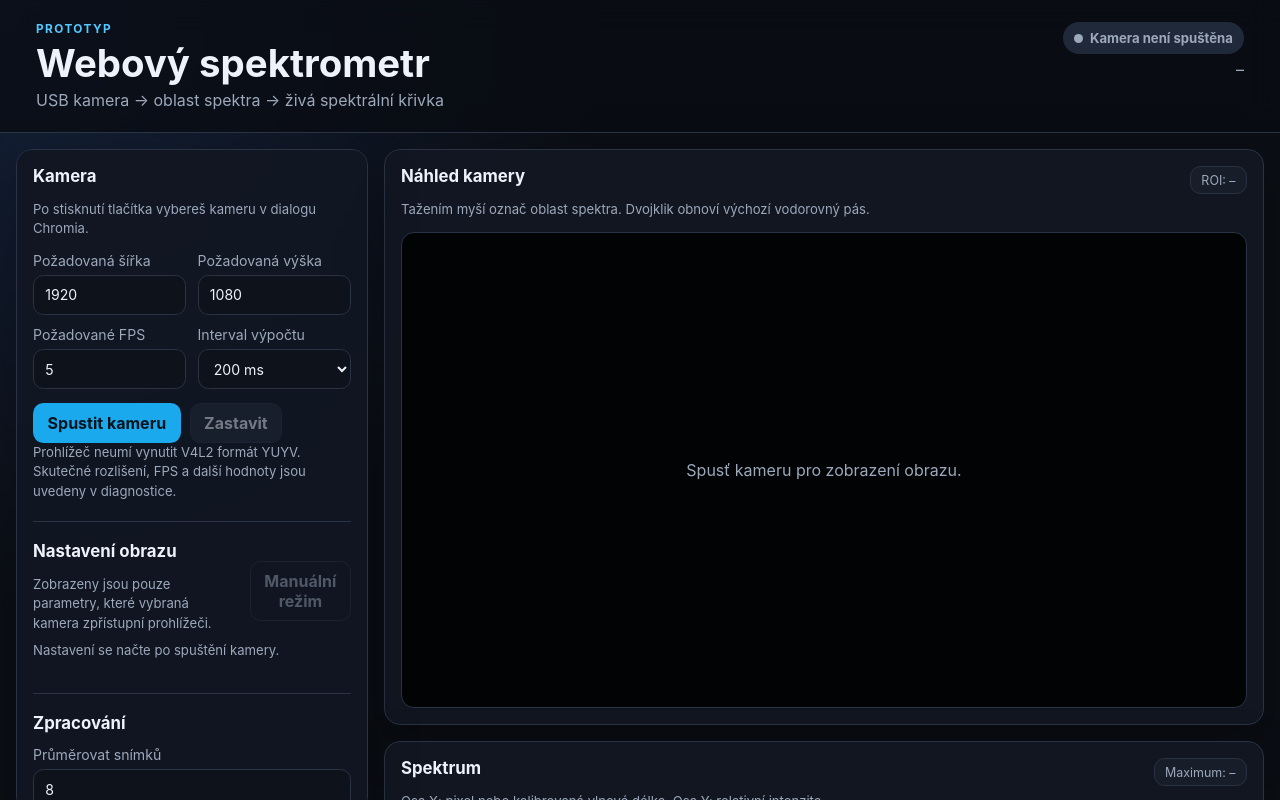
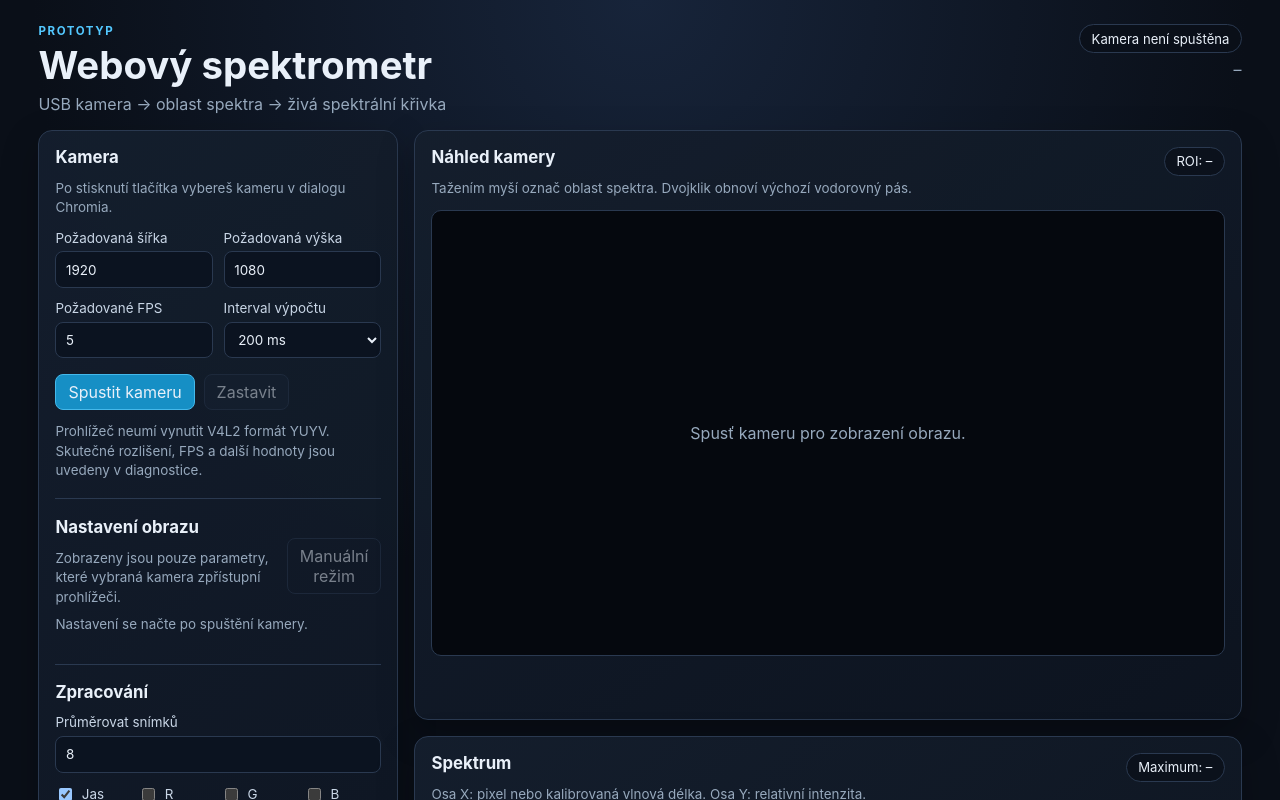
Before and after one commit to triuk/spectrometer, a plain HTML site: page prototype/index.html in a window 1280 px wide. Shown: the top 800 px of the page. Drawn offline with Linux system fonts and the light colour scheme.

Commit message:
Keep prototype controls aligned

```diff
--- a/prototype/styles.css
+++ b/prototype/styles.css
@@ -1,16 +1,16 @@
 :root {
   color-scheme: dark;
-  --background: #0b0e14;
-  --panel: #121722;
-  --panel-soft: #171d29;
-  --border: #2a3344;
-  --text: #eef3fb;
-  --muted: #9ca9bb;
+  --background: #0a0f18;
+  --panel: #121a27;
+  --panel-soft: #172233;
+  --border: #2a3950;
+  --text: #e9f0f9;
+  --muted: #97a9bd;
   --accent: #53c8ff;
-  --accent-strong: #1aa9ec;
-  --danger: #ff6b78;
-  --success: #4fd19f;
-  --shadow: 0 18px 50px rgb(0 0 0 / 0.25);
+  --accent-strong: #168fc5;
+  --danger: #ff7272;
+  --success: #70d89b;
+  --shadow: 0 14px 36px rgb(0 0 0 / 0.25);
   font-family: Inter, ui-sans-serif, system-ui, -apple-system, BlinkMacSystemFont, "Segoe UI", sans-serif;
 }
 
@@ -22,7 +22,9 @@ body {
   margin: 0;
   min-width: 320px;
   min-height: 100vh;
-  background: radial-gradient(circle at top left, #14213a 0, var(--background) 38rem);
+  background:
+    radial-gradient(circle at top, #17243a 0, var(--background) 38rem),
+    var(--background);
   color: var(--text);
 }
 
@@ -32,35 +34,21 @@ select {
   font: inherit;
 }
 
-button,
-select,
-input {
-  min-height: 2.5rem;
-  border: 1px solid var(--border);
-  border-radius: 0.65rem;
+button {
+  cursor: pointer;
 }
 
-input,
-select {
-  width: 100%;
-  padding: 0.55rem 0.7rem;
-  background: #0d121b;
-  color: var(--text);
+button:disabled {
+  cursor: not-allowed;
+  opacity: 0.48;
 }
 
-input:focus,
-select:focus,
-button:focus-visible,
-summary:focus-visible {
-  outline: 2px solid var(--accent);
-  outline-offset: 2px;
-}
-
-label {
-  display: grid;
-  gap: 0.38rem;
-  color: var(--muted);
-  font-size: 0.88rem;
+.app-header {
+  display: flex;
+  justify-content: space-between;
+  gap: 2rem;
+  align-items: flex-start;
+  padding: 1.5rem clamp(1rem, 3vw, 2.5rem) 1rem;
 }
 
 h1,
@@ -71,47 +59,27 @@ p {
 }
 
 h1 {
-  margin-bottom: 0.25rem;
-  font-size: clamp(1.75rem, 3vw, 2.6rem);
+  margin-bottom: 0.35rem;
+  font-size: clamp(1.65rem, 3vw, 2.4rem);
 }
 
 h2 {
-  margin-bottom: 0.85rem;
+  margin-bottom: 0.75rem;
   font-size: 1.05rem;
 }
 
 h3 {
+  margin-bottom: 0.5rem;
   font-size: 0.95rem;
 }
 
-hr {
-  height: 1px;
-  margin: 1.2rem 0;
-  border: 0;
-  background: var(--border);
-}
-
-.app-header {
-  display: flex;
-  justify-content: space-between;
-  gap: 2rem;
-  align-items: flex-start;
-  padding: 1.4rem clamp(1rem, 3vw, 2.25rem);
-  border-bottom: 1px solid var(--border);
-  background: rgb(9 12 18 / 0.78);
-  backdrop-filter: blur(15px);
-  position: sticky;
-  top: 0;
-  z-index: 10;
-}
-
 .eyebrow {
-  margin-bottom: 0.2rem;
+  margin-bottom: 0.25rem;
   color: var(--accent);
-  font-size: 0.74rem;
+  text-transform: uppercase;
+  letter-spacing: 0.14em;
+  font-size: 0.72rem;
   font-weight: 700;
-  letter-spacing: 0.12em;
-  text-transform: uppercase;
 }
 
 .subtitle,
@@ -125,34 +93,55 @@ hr {
 }
 
 .hint {
-  margin-bottom: 0.8rem;
+  margin-bottom: 0.75rem;
+  font-size: 0.84rem;
+  line-height: 1.45;
+}
+
+.status-stack {
+  display: flex;
+  flex-direction: column;
+  align-items: flex-end;
+  gap: 0.35rem;
+  text-align: right;
+}
+
+.status,
+.data-badge {
+  border: 1px solid var(--border);
+  border-radius: 999px;
+  padding: 0.35rem 0.7rem;
+  background: rgb(10 15 24 / 0.75);
   font-size: 0.82rem;
-  line-height: 1.5;
+}
+
+.status-running {
+  border-color: rgb(112 216 155 / 0.65);
+  color: var(--success);
+}
+
+.status-error {
+  border-color: rgb(255 114 114 / 0.65);
+  color: var(--danger);
 }
 
 .app-grid {
   display: grid;
-  grid-template-columns: minmax(17rem, 22rem) minmax(0, 1fr);
+  grid-template-columns: minmax(280px, 360px) minmax(0, 1fr);
   gap: 1rem;
-  max-width: 1800px;
-  margin: 0 auto;
-  padding: 1rem;
+  padding: 0 clamp(1rem, 3vw, 2.5rem) 2rem;
 }
 
 .panel {
   border: 1px solid var(--border);
-  border-radius: 1rem;
-  background: rgb(18 23 34 / 0.94);
+  border-radius: 14px;
+  background: linear-gradient(145deg, rgb(20 30 45 / 0.97), rgb(13 20 31 / 0.97));
   box-shadow: var(--shadow);
 }
 
 .controls-panel {
+  padding: 1rem;
   align-self: start;
-  padding: 1rem;
-  position: sticky;
-  top: 7.5rem;
-  max-height: calc(100vh - 8.5rem);
-  overflow: auto;
 }
 
 .workspace {
@@ -167,168 +156,133 @@ hr {
   padding: 1rem;
 }
 
-.panel-heading-row {
-  display: flex;
-  justify-content: space-between;
-  gap: 1rem;
-  align-items: flex-start;
+hr {
+  border: 0;
+  border-top: 1px solid var(--border);
+  margin: 1.1rem 0;
 }
 
-.inline-control,
+label {
+  display: grid;
+  gap: 0.35rem;
+  margin-bottom: 0.75rem;
+  color: #c9d6e6;
+  font-size: 0.84rem;
+}
+
+input,
+select {
+  width: 100%;
+  min-height: 2.3rem;
+  border: 1px solid var(--border);
+  border-radius: 8px;
+  padding: 0.45rem 0.6rem;
+  background: #0b1320;
+  color: var(--text);
+}
+
+input:focus,
+select:focus,
+button:focus-visible {
+  outline: 2px solid var(--accent);
+  outline-offset: 2px;
+}
+
+.field-grid {
+  display: grid;
+  grid-template-columns: 1fr 1fr;
+  gap: 0 0.65rem;
+}
+
 .button-row {
   display: flex;
   gap: 0.55rem;
-  align-items: stretch;
+  margin: 0.2rem 0 0.75rem;
 }
 
-.button-row {
-  margin-top: 0.85rem;
-}
-
-.button-row.wrap {
+.wrap {
   flex-wrap: wrap;
 }
 
 .button {
-  padding: 0.55rem 0.85rem;
-  border-color: transparent;
-  cursor: pointer;
-  font-weight: 650;
-  transition: transform 120ms ease, background-color 120ms ease, opacity 120ms ease;
-}
-
-.button:hover:not(:disabled) {
-  transform: translateY(-1px);
-}
-
-.button:disabled {
-  cursor: not-allowed;
-  opacity: 0.45;
+  min-height: 2.3rem;
+  border: 1px solid transparent;
+  border-radius: 8px;
+  padding: 0.45rem 0.75rem;
+  color: var(--text);
+  background: var(--panel-soft);
 }
 
 .button.primary {
   background: var(--accent-strong);
-  color: #00131d;
+  border-color: #45b9eb;
 }
 
 .button.secondary {
   border-color: var(--border);
-  background: #20293a;
-  color: var(--text);
 }
 
 .button.ghost {
   border-color: var(--border);
   background: transparent;
-  color: var(--muted);
 }
 
-.field-grid {
-  display: grid;
-  grid-template-columns: repeat(2, minmax(0, 1fr));
-  gap: 0.7rem;
-  margin-top: 0.8rem;
-}
-
-.field-grid.compact label {
-  min-width: 0;
+.button:hover:not(:disabled) {
+  filter: brightness(1.12);
 }
 
 .checkbox-grid {
   display: grid;
-  grid-template-columns: repeat(4, minmax(0, 1fr));
-  gap: 0.4rem;
-  margin-top: 0.75rem;
+  grid-template-columns: repeat(4, 1fr);
+  gap: 0.35rem;
+  margin-bottom: 0.75rem;
 }
 
 .checkbox-grid label,
 .checkbox-line {
   display: flex;
   align-items: center;
-  gap: 0.45rem;
+  gap: 0.4rem;
+  margin: 0;
+}
+
+.checkbox-line {
+  margin-bottom: 0.75rem;
 }
 
 .checkbox-grid input,
 .checkbox-line input {
-  width: 1rem;
+  width: auto;
   min-height: auto;
-  margin: 0;
 }
 
-.checkbox-line {
-  margin-top: 0.9rem;
-}
-
-.status-stack {
-  display: grid;
-  justify-items: end;
-  gap: 0.3rem;
-  text-align: right;
-}
-
-.status {
-  display: inline-flex;
-  align-items: center;
-  min-height: 2rem;
-  padding: 0.35rem 0.7rem;
-  border-radius: 999px;
-  background: #20293a;
-  color: var(--muted);
-  font-size: 0.82rem;
-  font-weight: 700;
-}
-
-.status::before {
-  width: 0.55rem;
-  height: 0.55rem;
-  margin-right: 0.45rem;
-  border-radius: 999px;
-  background: currentColor;
-  content: "";
-}
-
-.status-running {
-  color: var(--success);
-}
-
-.status-error {
-  color: var(--danger);
-}
-
-.data-badge {
-  flex: none;
-  padding: 0.35rem 0.65rem;
-  border: 1px solid var(--border);
-  border-radius: 0.65rem;
-  background: var(--panel-soft);
-  color: var(--muted);
-  font-size: 0.78rem;
+.panel-heading-row {
+  display: flex;
+  justify-content: space-between;
+  align-items: flex-start;
+  gap: 1rem;
 }
 
 .video-stage {
   position: relative;
   width: 100%;
-  aspect-ratio: 16 / 9;
   overflow: hidden;
   border: 1px solid var(--border);
-  border-radius: 0.8rem;
-  background: #020305;
-  user-select: none;
+  border-radius: 10px;
+  background: #05080e;
+  aspect-ratio: 16 / 9;
 }
 
-video {
-  display: block;
+.video-stage video,
+.video-stage canvas {
+  position: absolute;
+  inset: 0;
   width: 100%;
   height: 100%;
   object-fit: contain;
 }
 
-#overlayCanvas {
-  position: absolute;
-  inset: 0;
-  width: 100%;
-  height: 100%;
-  cursor: crosshair;
+.video-stage canvas {
   touch-action: none;
 }
 
@@ -337,79 +291,80 @@ video {
   inset: 0;
   display: grid;
   place-items: center;
-  padding: 2rem;
   color: var(--muted);
-  text-align: center;
   pointer-events: none;
 }
 
 #plotCanvas {
   display: block;
   width: 100%;
-  height: 24rem;
+  height: 330px;
   border: 1px solid var(--border);
-  border-radius: 0.8rem;
-  background: #080b11;
+  border-radius: 10px;
+  background: #080d15;
 }
 
 .diagnostics-panel summary {
   cursor: pointer;
-  color: var(--text);
-  font-weight: 700;
+  font-weight: 650;
 }
 
 .diagnostics-grid {
   display: grid;
-  grid-template-columns: repeat(2, minmax(0, 1fr));
+  grid-template-columns: 1fr 1fr;
   gap: 1rem;
   margin-top: 1rem;
 }
 
 pre {
-  max-height: 24rem;
+  max-height: 26rem;
   overflow: auto;
-  padding: 0.8rem;
+  margin: 0;
   border: 1px solid var(--border);
-  border-radius: 0.7rem;
-  background: #090c12;
-  color: #cbd8e8;
+  border-radius: 8px;
+  padding: 0.75rem;
+  background: #080d15;
+  color: #bdd0e6;
   font-size: 0.76rem;
   white-space: pre-wrap;
   word-break: break-word;
 }
 
-@media (max-width: 980px) {
+@media (max-width: 920px) {
   .app-grid {
     grid-template-columns: 1fr;
   }
 
   .controls-panel {
-    position: static;
-    max-height: none;
+    order: 2;
   }
 
-  .diagnostics-grid {
-    grid-template-columns: 1fr;
+  .workspace {
+    order: 1;
   }
 }
 
 @media (max-width: 620px) {
-  .app-header,
-  .panel-heading-row {
+  .app-header {
     flex-direction: column;
+    gap: 0.8rem;
   }
 
   .status-stack {
-    justify-items: start;
+    align-items: flex-start;
     text-align: left;
   }
 
   .field-grid,
+  .diagnostics-grid {
+    grid-template-columns: 1fr;
+  }
+
   .checkbox-grid {
     grid-template-columns: 1fr 1fr;
   }
 
-  .inline-control {
+  .panel-heading-row {
     flex-direction: column;
   }
 }
```
